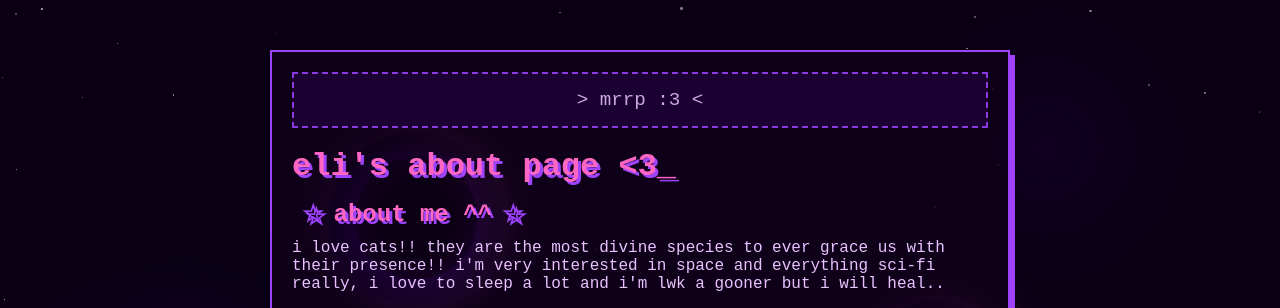
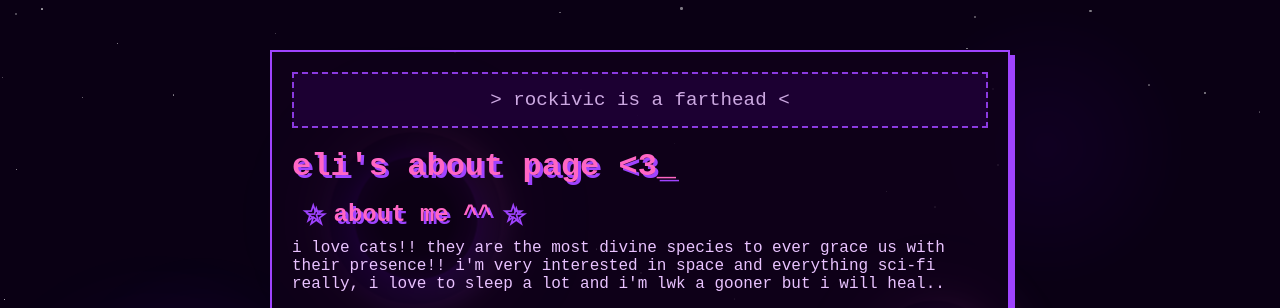
Before and after one commit to elisoreal/elisoreal.github.io, a plain HTML site: page index.html in a window 1280 px wide. Shown: the top 308 px of the page. Drawn offline with Linux system fonts and the light colour scheme; a web font is replaced by a local one.

Commit message:
motd change

```diff
--- a/index.html
+++ b/index.html
@@ -438,7 +438,7 @@
     <div class="scanline"></div>
     <div class="container">
         <div class="motd" id="motd">
-            <span class="blink">></span> mrrp :3 <span class="blink"><</span>
+            <span class="blink">></span> rockivic is a farthead <span class="blink"><</span>
         </div>
 
         <h1 class="cursor">eli's about page <3</h1>
```
